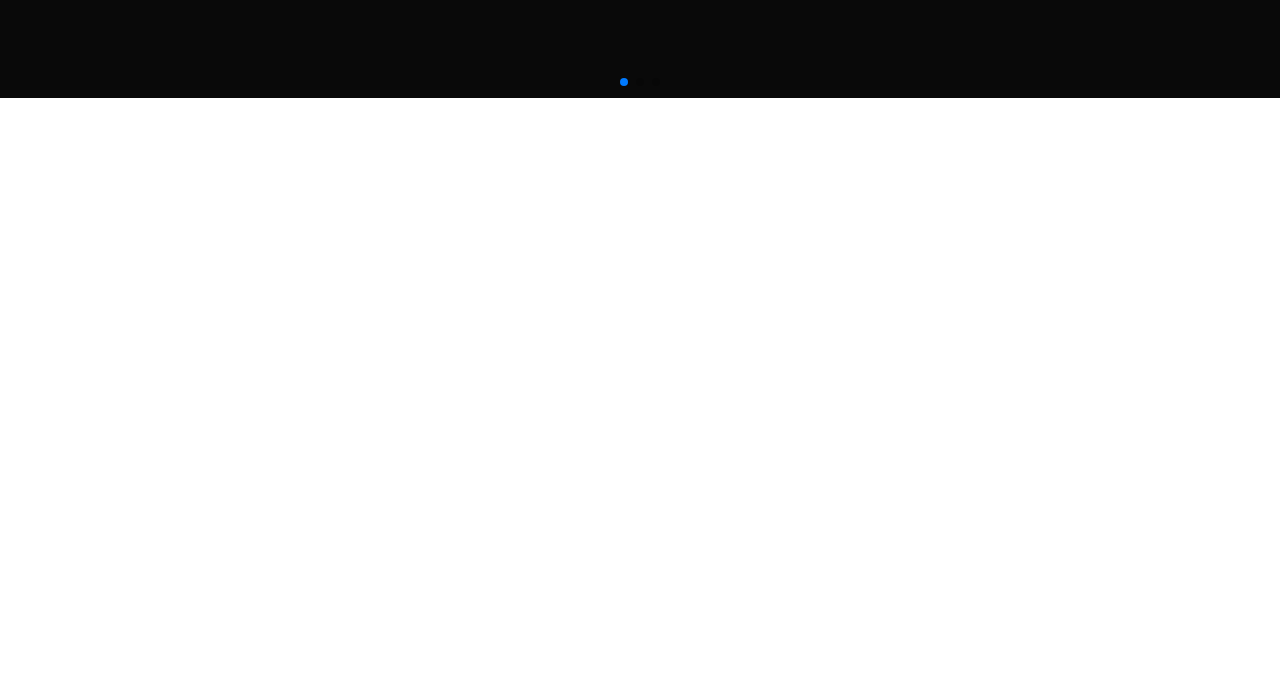
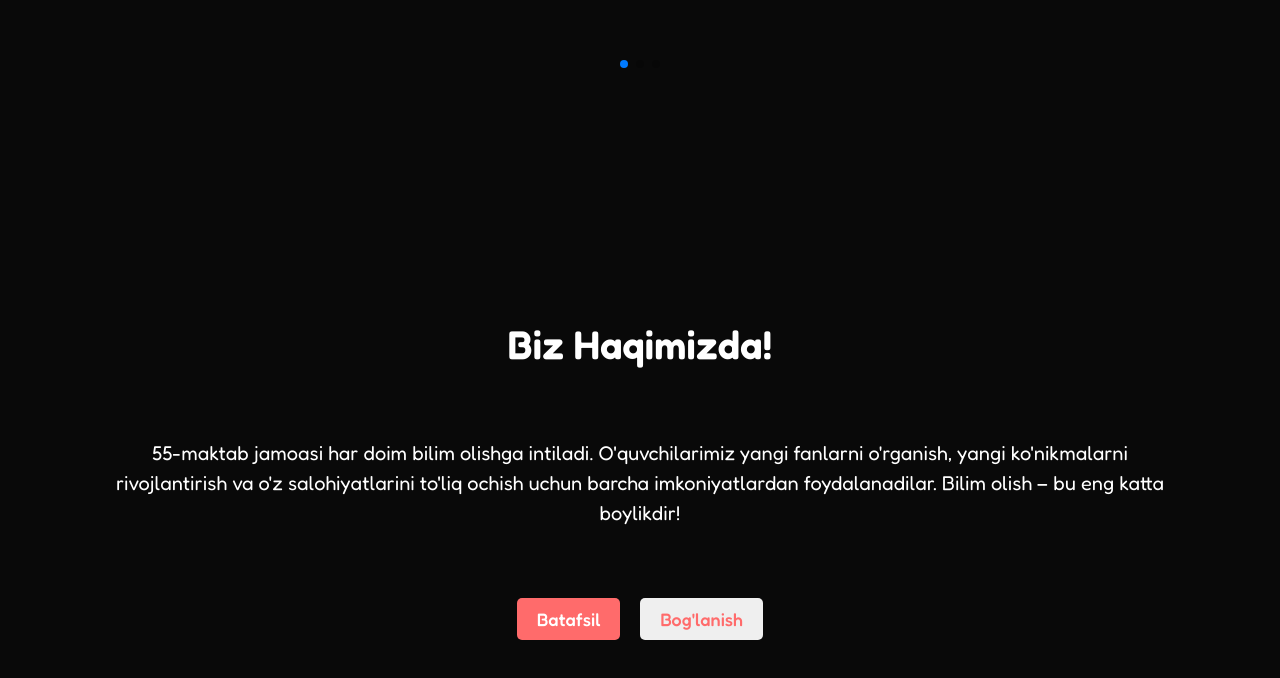
Before and after one commit to AscendancyYT/Maktab55, a React (Vite) app: page / in a window 1280 px wide. Shown: the part 702-1380 px from the top of the page. Before the commit the page ends 800 px from the top, so only its background shows below. Built offline with nearby package versions, Linux system fonts and the light colour scheme.

Commit message:
about-section start

```diff
--- a/src/App.css
+++ b/src/App.css
@@ -1,6 +1,9 @@
+body{
+  background-color: #090909;
+}
+
 .app{
   width: 100%;
   height: 100vh;
   position: relative;
-  background-color: #090909;
 }
--- a/src/App.jsx
+++ b/src/App.jsx
@@ -1,12 +1,14 @@
 import "./App.css";
+import About from "./Components/About/About";
 import Header from "./Components/Header/Header";
 import Navbar from "./Components/Navbar/Navbar";
 
 function App() {
   return (
     <div className="app">
-      <Navbar />;
+      <Navbar />
       <Header />
+      <About />
     </div>
   );
 }
--- /dev/null
+++ b/src/Components/About/About.css
@@ -0,0 +1,74 @@
+.about{
+  width: 100%;
+  height: 100vh;
+  display: flex;
+  justify-content: center;
+  align-items: center;
+  gap: 50px;
+  padding: 0 100px;
+  box-sizing: border-box;
+  flex-direction: column;
+}
+
+.about .title {
+  font-size: 40px;
+  font-family: "Fredoka", sans-serif;
+  font-weight: 600;
+  font-style: normal;
+  color: white;
+  text-align: center;
+  margin-bottom: 20px;
+}
+
+.about .description {
+  font-size: 20px;
+  font-family: "Fredoka", sans-serif;
+  font-weight: 400;
+  font-style: normal;
+  color: white;
+  text-align: center;
+  line-height: 1.5;
+  margin-bottom: 20px;
+}
+
+.about .buttons{
+  display: flex;
+  gap: 20px;
+}
+
+.about .btn:nth-child(1) {
+  padding: 10px 20px;
+  font-size: 18px;
+  font-family: "Fredoka", sans-serif;
+  font-weight: 500;
+  font-style: normal;
+  color: #fff;
+  background-color: #ff6b6b;
+  border: none;
+  border-radius: 5px;
+  cursor: pointer;
+  transition: background-color 0.3s ease;
+}
+
+.about .btn:nth-child(1):hover {
+  background-color: #fff;
+  color: #ff6b6b;
+}
+
+.about .btn:nth-child(2) {
+  padding: 10px 20px;
+  font-size: 18px;
+  font-family: "Fredoka", sans-serif;
+  font-weight: 500;
+  font-style: normal;
+  color: #ff6b6b;
+  border: none;
+  border-radius: 5px;
+  cursor: pointer;
+  transition: background-color 0.3s ease;
+}
+
+.about .btn:nth-child(2):hover {
+  background-color: #ff6b6b;
+  color: #fff;
+}
--- /dev/null
+++ b/src/Components/About/About.jsx
@@ -0,0 +1,16 @@
+import React from 'react'
+
+import "./About.css"
+
+export default function About() {
+  return (
+    <div className='about'>
+      <h1 className="title">Biz Haqimizda!</h1>
+      <p className="description">55-maktab jamoasi har doim bilim olishga intiladi. O'quvchilarimiz yangi fanlarni o'rganish, yangi ko'nikmalarni rivojlantirish va o'z salohiyatlarini to'liq ochish uchun barcha imkoniyatlardan foydalanadilar. Bilim olish – bu eng katta boylikdir!</p>
+      <div className="buttons">
+        <button className="btn">Batafsil</button>
+        <button className="btn">Bog'lanish</button>
+      </div>
+    </div>
+  )
+}
```
